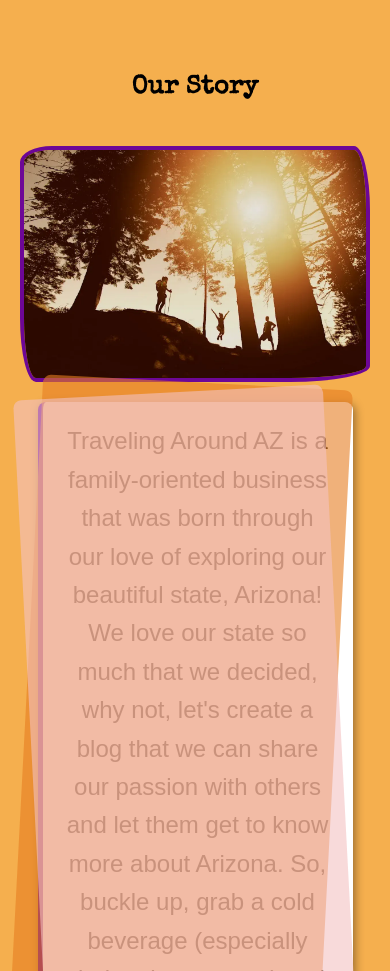
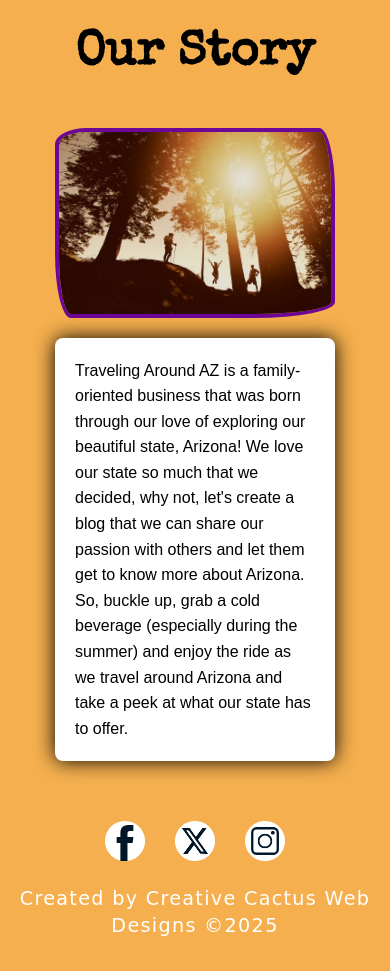
Before and after one commit to JonnyDdesign/traveling-around-az, a plain HTML site: page about.html in a window 390 px wide. Shown: the part 129-1100 px from the top of the page. After the commit the page ends 1074 px from the top, so only its background shows below. Drawn offline with Linux system fonts and the light colour scheme; a web font is replaced by a local one.

Commit message:
deleted some unnecssary styling and adjusted some styling for smaller screens

```diff
--- a/about.html
+++ b/about.html
@@ -55,7 +55,7 @@
     <h1>Our Story</h1>
       <div class="about-us">
         <img class="aboutImg" src="assets/images/aboutUs.webp" alt="shadow of family at sunset within tall pine trees">
-        <p>Traveling Around AZ is a family-oriented business that was born through our love of exploring our beautiful state, Arizona! We love our state so much that we decided, why not, let's create a blog that we can share our passion with others and let them get to know more about Arizona. So, buckle up, grab a cold beverage (especially during the summer) and enjoy the ride as we travel around Arizona and take a peak at what our state has to offer.</p>
+        <p>Traveling Around AZ is a family-oriented business that was born through our love of exploring our beautiful state, Arizona! We love our state so much that we decided, why not, let's create a blog that we can share our passion with others and let them get to know more about Arizona. So, buckle up, grab a cold beverage (especially during the summer) and enjoy the ride as we travel around Arizona and take a peek at what our state has to offer.</p>
       </div>
   </main>
 
--- a/css/about.css
+++ b/css/about.css
@@ -8,7 +8,7 @@
 
 .mainAbout h1 {
     text-align: center;
-    font-size: 6.5vw;
+    font-size: 4rem;
     padding-bottom: 20px;
 }
 
@@ -36,52 +36,43 @@
     line-height: 1.6;
     padding: 20px;
     background: rgba(255, 255, 255, 1);
-    border-left: 5px solid var(--secondary-color);
     border-radius: 8px;
-    box-shadow: 2px 2px 10px rgba(0, 0, 0, 0.4);
-    z-index: 3;
+    box-shadow: 0px 0px 20px rgba(0, 0, 0, 1);
     max-width: 50%;
 }
 
-.about-us p::before,
-.about-us p::after {
-    content: "";
-    position: absolute;
-    width: 100%;
-    height: 100%;
-    border-radius: 8px;
-    z-index: 1;
-    opacity: 0.6;
-}
+@media (max-width: 768px) {
+    .mainAbout {
+        margin-top: 150px;
+    }
 
-.about-us p::before {
-    background: #f4c2c2; /* Light pink */
-    top: -10px;
-    left: -10px;
-    z-index: 2;
-    transform: rotate(-3deg);
-}
+    .mainAbout h1 {
+        font-size: 3.5rem;
+    }
 
-.about-us p::after {
-    background: #e67e22; /* Orange */
-    top: -20px;
-    left: -20px;
-    z-index: 1;
-    transform: rotate(3deg);
-}
-
-@media (max-width: 768px) {
     .about-us {
         flex-direction: column;
         text-align: center;
     }
 
     .about-us p {
+        font-size: 1.3rem;
         text-align: center;
-        max-width: 90%;
+        max-width: 80%;
+        text-align: left;
     }
 
     .aboutImg {
-        max-width: 100%;
+        max-width: 80%;
     }
-  }
+}
+
+@media (max-width: 425px) {
+    .mainAbout h1 {
+        font-size: 3rem;
+    }
+
+    .about-us p {
+        font-size: 1rem;
+    }
+}
```
